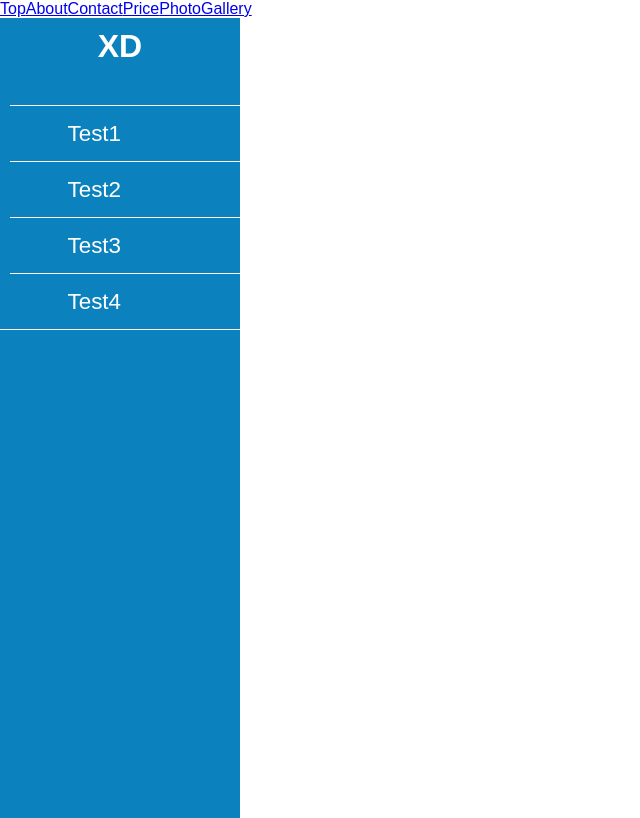
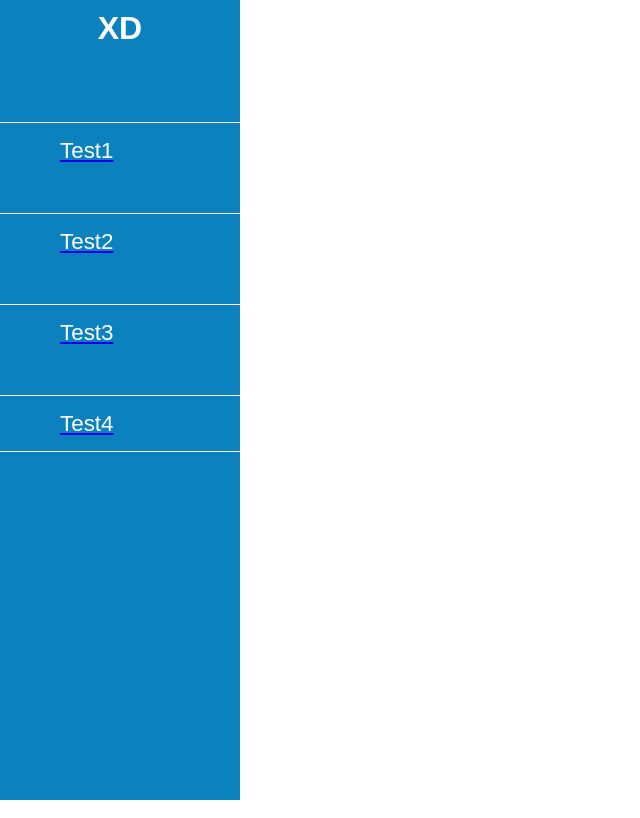
Before and after one commit to kats0323/HairSalonProject, a React (Create React App) app in the folder client/: page /admin in a window 1280 px wide. Shown: the whole page, without its empty margins (0-640 px from the left). Built offline with nearby package versions, Linux system fonts and the light colour scheme.

Commit message:
fixed the router problem

```diff
--- a/client/src/App.js
+++ b/client/src/App.js
@@ -1,14 +1,14 @@
 import React, { Component } from "react";
-import Navbar from "./pages/partials/_navbar" // Maybe give it a different name instead of navbar
+import Overall from "./pages/partials/_overall" // Maybe give it a different name instead of navbar
 import Admin from "./admin/pages/partials/_admin"
 
 class App extends Component {
   render() {
     return (
-      <div>
-        <Navbar />
-        <Admin />
-      </div>
+        <div>
+            <Overall />
+            <Admin />
+        </div>
     );
   };
 };
--- a/client/src/admin/pages/partials/_navbar.js
+++ b/client/src/admin/pages/partials/_navbar.js
@@ -1,17 +1,21 @@
 import React from 'react';
 import '../partials/Navbar.css'
+import { BrowserRouter as Router , Link  } from "react-router-dom";
+
 export default function Navbar() { //exporting this component into react app
     return (
         <div>
-            <aside>
-            <h1>XD</h1>
-            <ul>
-                <div class="linktitle"><li>Test1</li></div>
-                <div class="linktitle"><li>Test2</li></div>
-                <div class="linktitle"><li>Test3</li></div>
-                <div class="linktitle"><li>Test4</li></div>
-            </ul>
-            </aside>
+            <Router >
+               <aside>
+                    <h1>XD</h1>
+                    <ul>
+                        <Link to="/list" class="linktitle"><li>Test1</li></Link>
+                        <Link to="/test2" class="linktitle"><li>Test2</li></Link>
+                        <Link to="/test3" class="linktitle"><li>Test3</li></Link>
+                        <Link to="/test4" class="linktitle"><li>Test4</li></Link>
+                    </ul>
+                </aside>
+            </Router >
         </div>
     );
   }
--- a/client/src/pages/about/About.js
+++ b/client/src/pages/about/About.js
@@ -5,9 +5,7 @@ class About extends Component {
     render() {
         return (
             <div>
-
                 <h1>About</h1>
-
             </div>
         );
     };
--- a/client/src/pages/contact/Contact.js
+++ b/client/src/pages/contact/Contact.js
@@ -1,4 +1,4 @@
-import React, { Component } from "./node_modules/react";
+import React, { Component } from "react";
 
 
 class Contact extends Component {
--- /dev/null
+++ b/client/src/pages/partials/_overall.js
@@ -0,0 +1,46 @@
+import React from 'react';
+import Navbar from './_navbar'
+import TopPage from "../toppage/TopPage";
+import About from "../about/About";
+import Contact from "../contact/Contact";
+import Price from "../price/Price"
+import PhotoGallery from "../photoGallery/PhotoGallery"
+
+import { BrowserRouter as Router , Switch , Route } from "react-router-dom";
+
+
+export default function overall() {
+    return (
+      <div>
+        <Router>
+          <Switch>
+            {/* About Page */}
+            <Route path="/about">
+                <Navbar />
+                <About />
+            </Route>
+            {/* Contact Page */}
+            <Route path="/contact">
+                <Navbar />
+                <Contact />
+            </Route >
+            {/* Price Page */}
+            <Route path="/price">
+                <Navbar />
+                <Price />
+            </Route >
+            {/* Photo Page */}
+            <Route path="/photos">
+                <Navbar />
+                <PhotoGallery />
+            </Route >
+            {/* Home Page */}
+            <Route exact path="/">
+                <Navbar />
+                <TopPage />
+            </Route>
+          </Switch>
+        </Router>
+      </div>
+    );
+};
--- a/client/src/pages/photoGallery/PhotoGallery.js
+++ b/client/src/pages/photoGallery/PhotoGallery.js
@@ -1,4 +1,4 @@
-import React, { Component } from "./node_modules/react";
+import React, { Component } from "react";
 
 class PhotoGallery extends Component {
     render() {
--- a/client/src/pages/price/Price.js
+++ b/client/src/pages/price/Price.js
@@ -1,4 +1,4 @@
-import React, { Component } from "./node_modules/react";
+import React, { Component } from "react";
 
 class Contact extends Component {
     render() {
--- a/client/src/pages/toppage/TopPage.js
+++ b/client/src/pages/toppage/TopPage.js
@@ -1,15 +1,11 @@
-import React, { Component } from "./node_modules/react";
+import React from "react";
 
-class TopPage extends Component {
-    render() {
+function TopPage() {
         return (
             <div>
-
-                <h1>Top</h1>
-
+                <h1>Topage</h1>
             </div>
         );
-    };
 };
 
 export default TopPage;
```
